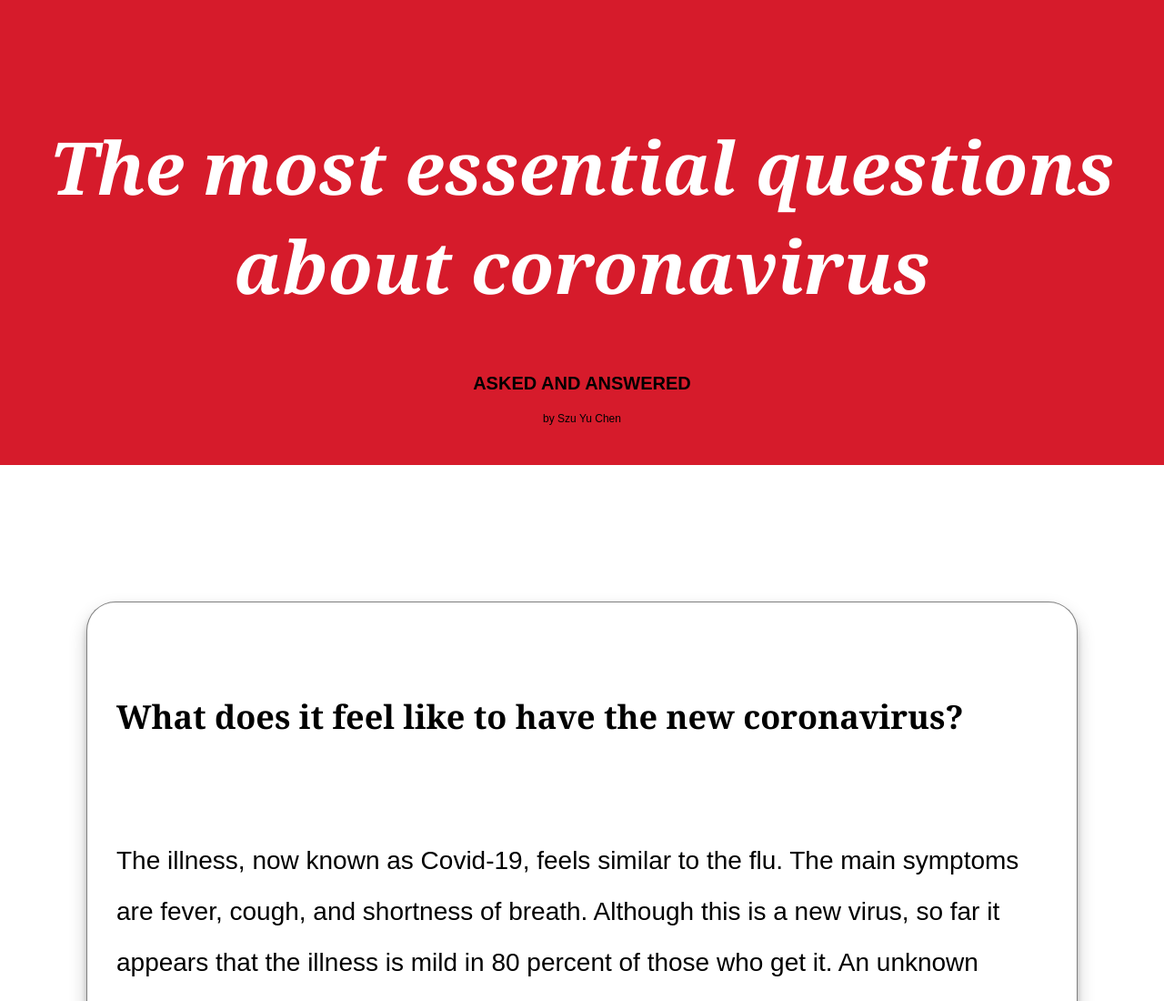
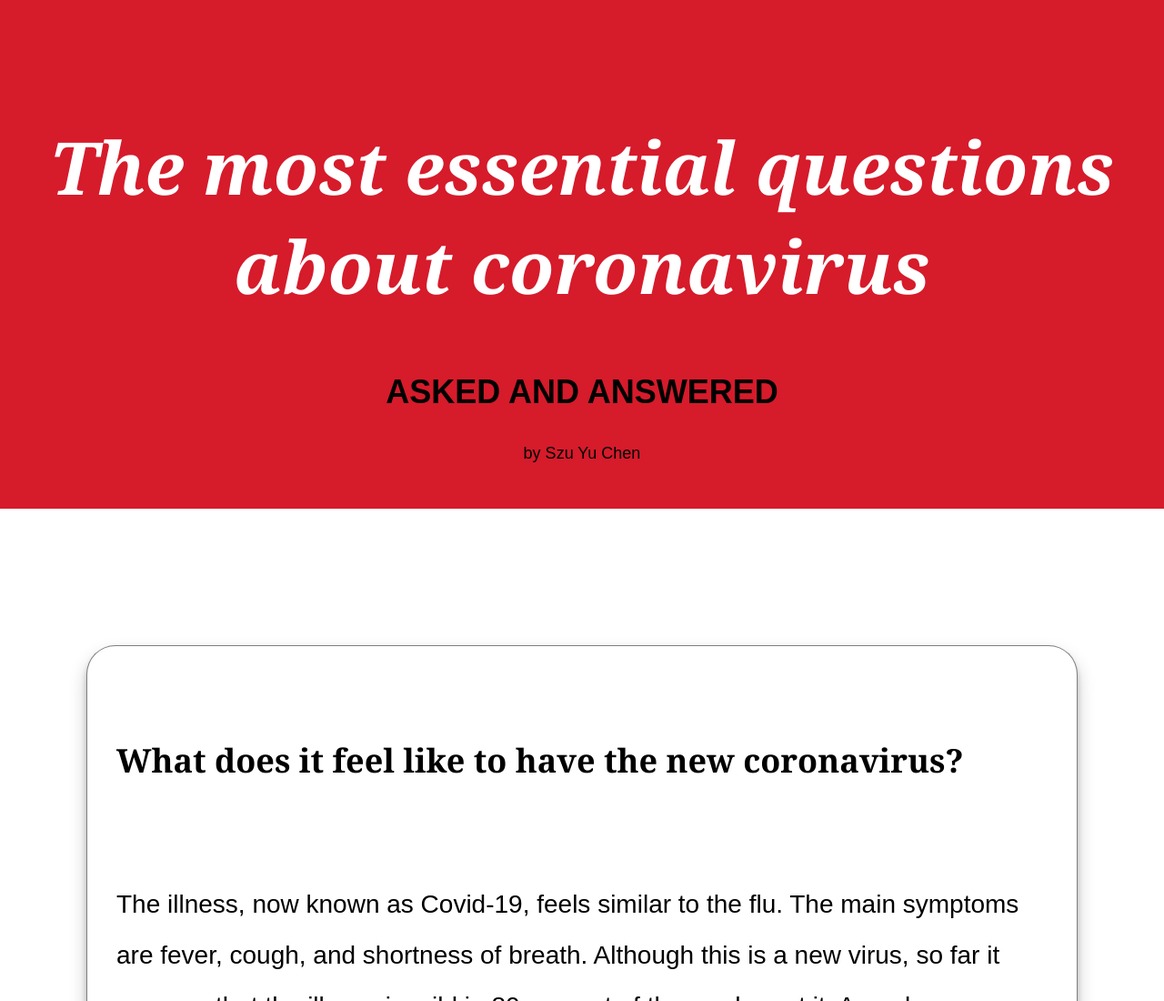
Before and after one commit to sabrinamochi/coronavirus-qa, a plain HTML site: page index.html in a window 1280 px wide. Shown: the top 1100 px of the page at 91% size. Drawn offline with nearby package versions, Linux system fonts and the light colour scheme.

Commit message:
update font size

```diff
--- a/index.html
+++ b/index.html
@@ -76,12 +76,12 @@
 
         .subtitle {
             text-transform: uppercase;
-            font-size: 20px;
+            font-size: 36px;
             font-weight: 600;
         }
 
         .author {
-            font-size: 12px;
+            font-size: 18px;
         }
 
         .nav a {
```
